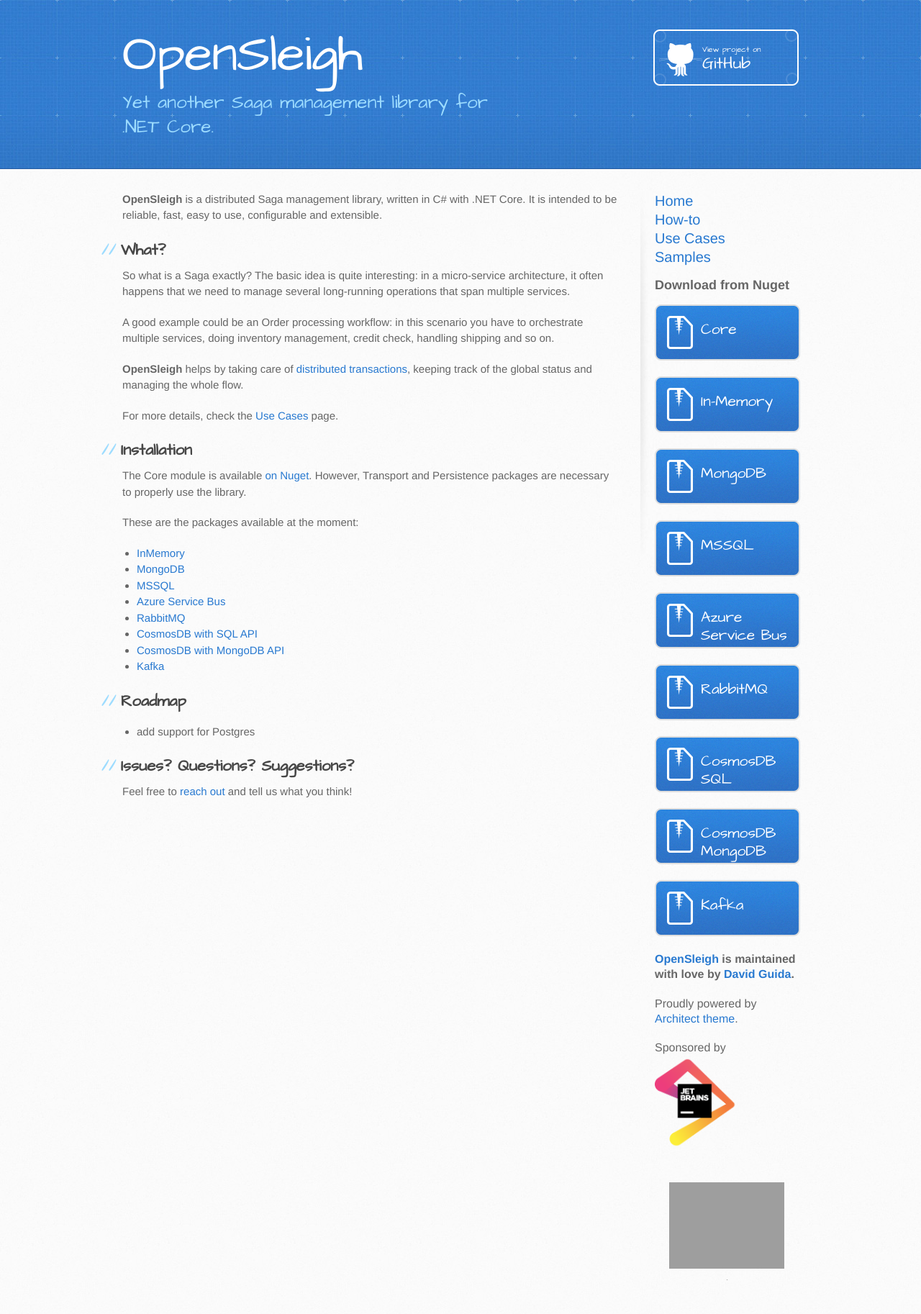
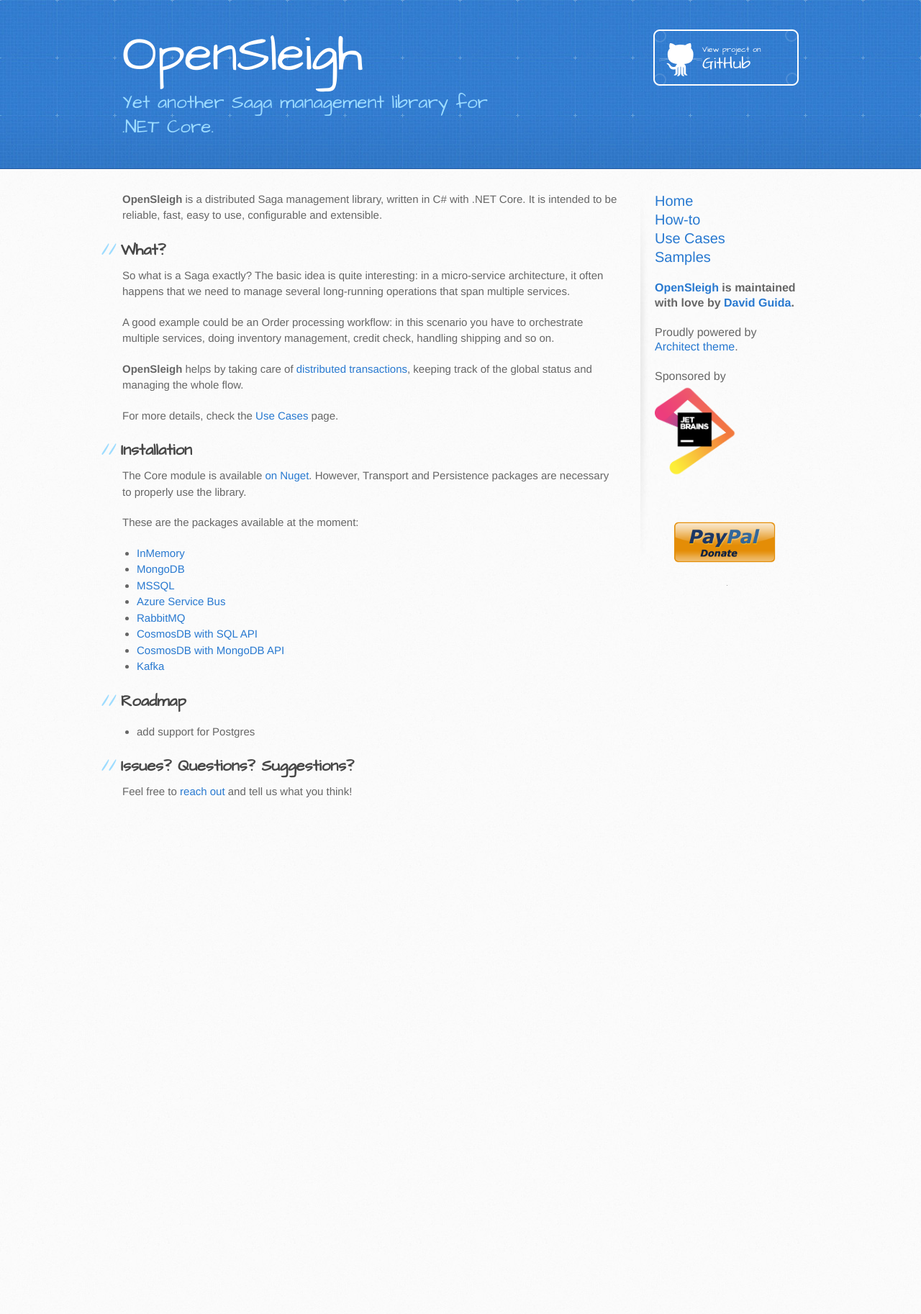
Before and after one commit to mizrael/OpenSleigh-Web, a Jekyll site: the page built from index.md, in a window 1280 px wide. Shown: the whole page at 72% size. Built offline with Jekyll 4.4.1, drawn with Linux system fonts in a browser that asks for light colours; after the commit the page ends 1154 px from its top, so only the background shows below that; grey boxes are pictures that could not be loaded.

Commit message:
layout update

```diff
--- a/_config.yml
+++ b/_config.yml
@@ -22,17 +22,6 @@ github:
   owner_url: https://www.davideguida.com
   owner_name: David Guida
 
-nugets:
-  Core: https://www.nuget.org/packages/OpenSleigh.Core/
-  In-Memory: https://www.nuget.org/packages/OpenSleigh.Persistence.InMemory/
-  MongoDB: https://www.nuget.org/packages/OpenSleigh.Persistence.Mongo/
-  MSSQL: https://www.nuget.org/packages/OpenSleigh.Persistence.SQL/
-  Azure Service Bus: https://www.nuget.org/packages/OpenSleigh.Transport.AzureServiceBus/
-  RabbitMQ: https://www.nuget.org/packages/OpenSleigh.Transport.RabbitMQ/
-  CosmosDB SQL: https://www.nuget.org/packages/OpenSleigh.Persistence.Cosmos.SQL/
-  CosmosDB MongoDB: https://www.nuget.org/packages/OpenSleigh.Persistence.Cosmos.Mongo/
-  Kafka: https://www.nuget.org/packages/OpenSleigh.Transport.Kafka/
-
 sidebar:
   Home: /
   How-to: /how-to
--- a/_layouts/default.html
+++ b/_layouts/default.html
@@ -57,15 +57,6 @@
             </ul>
           {% endif %}
 
-          <h2>Download from Nuget</h2>
-          {% if site.nugets %}
-            <ul id="nuget-links">
-              {% for item in site.nugets %}
-                <li><a href="{{ item[1] }}" target="_blank" class="button">{{ item[0] }}</a></li>
-              {% endfor %}
-            </ul>
-          {% endif %}
-
           {% if site.github %}
             <p class="repo-owner"><a href="{{ site.github.repository_url }}" target="_blank">{{ site.github.repository_name }}</a> is maintained with love by <a target="_blank" href="{{ site.github.owner_url }}">{{ site.github.owner_name }}</a>.</p>
           {% endif %}
@@ -83,7 +74,7 @@
             <form action="https://www.paypal.com/donate" method="post" target="_top">
               <input type="hidden" name="business" value="9F94U4GWN7YS6" />
               <input type="hidden" name="currency_code" value="CAD" />
-              <input type="image" src="https://www.paypalobjects.com/en_US/i/btn/btn_donate_LG.gif" border="0" name="submit" title="PayPal - The safer, easier way to pay online!" alt="Donate with PayPal button" />
+              <input type="image" src="assets/images/paypal-donate.png" border="0" name="submit" title="PayPal - The safer, easier way to pay online!" alt="Donate with PayPal button" />
               <img alt="" border="0" src="https://www.paypal.com/en_CA/i/scr/pixel.gif" width="1" height="1" />
               </form>
           </div>
--- a/assets/css/style.scss
+++ b/assets/css/style.scss
@@ -5,7 +5,7 @@
 
 #sidebar ul{
     list-style: none;
-    margin: 0;
+    margin: 0 0 20px 0;
     padding: 0;
 }
 
```
Also changed, not shown: assets/images/paypal-donate.png (added).
